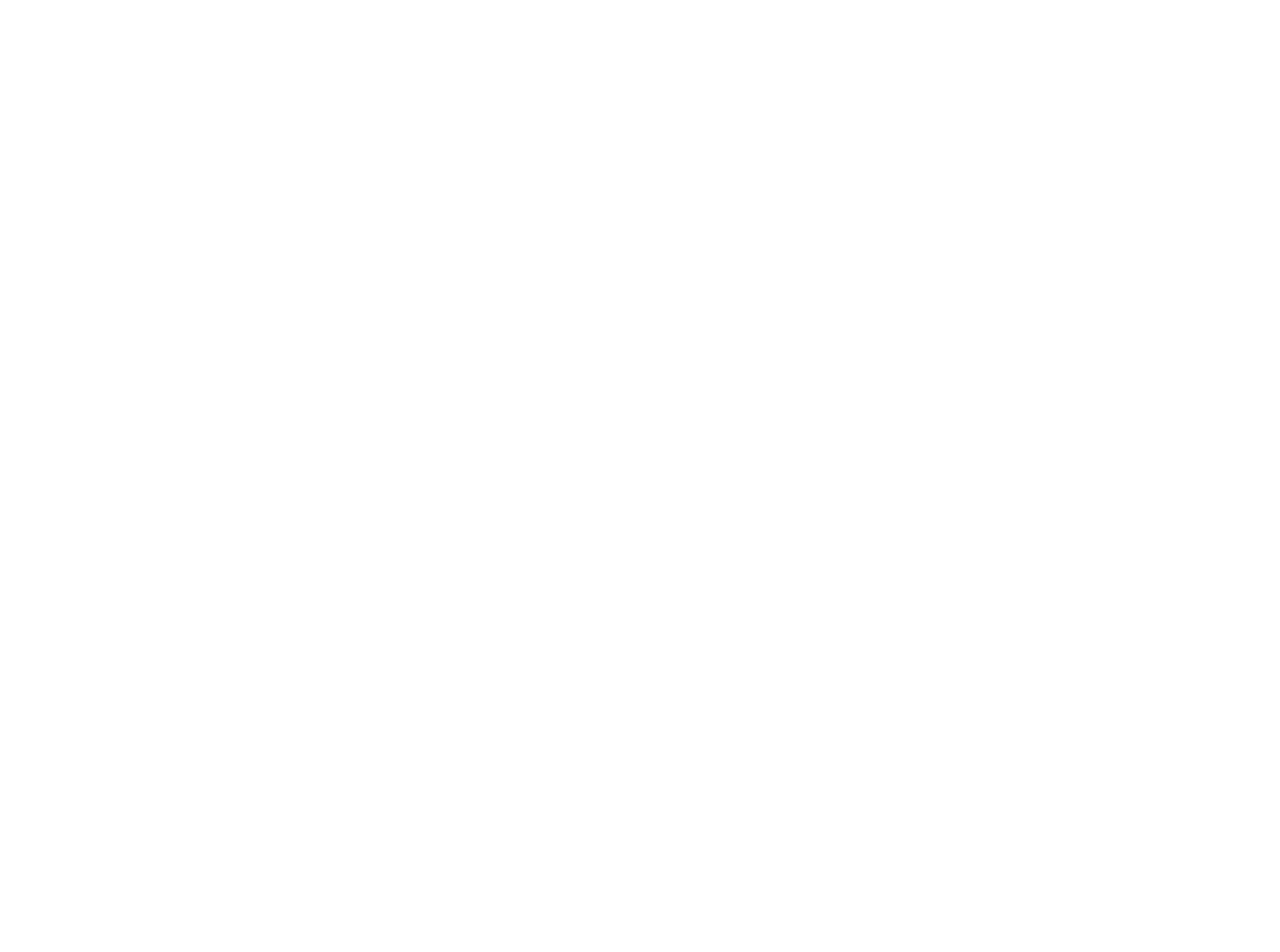
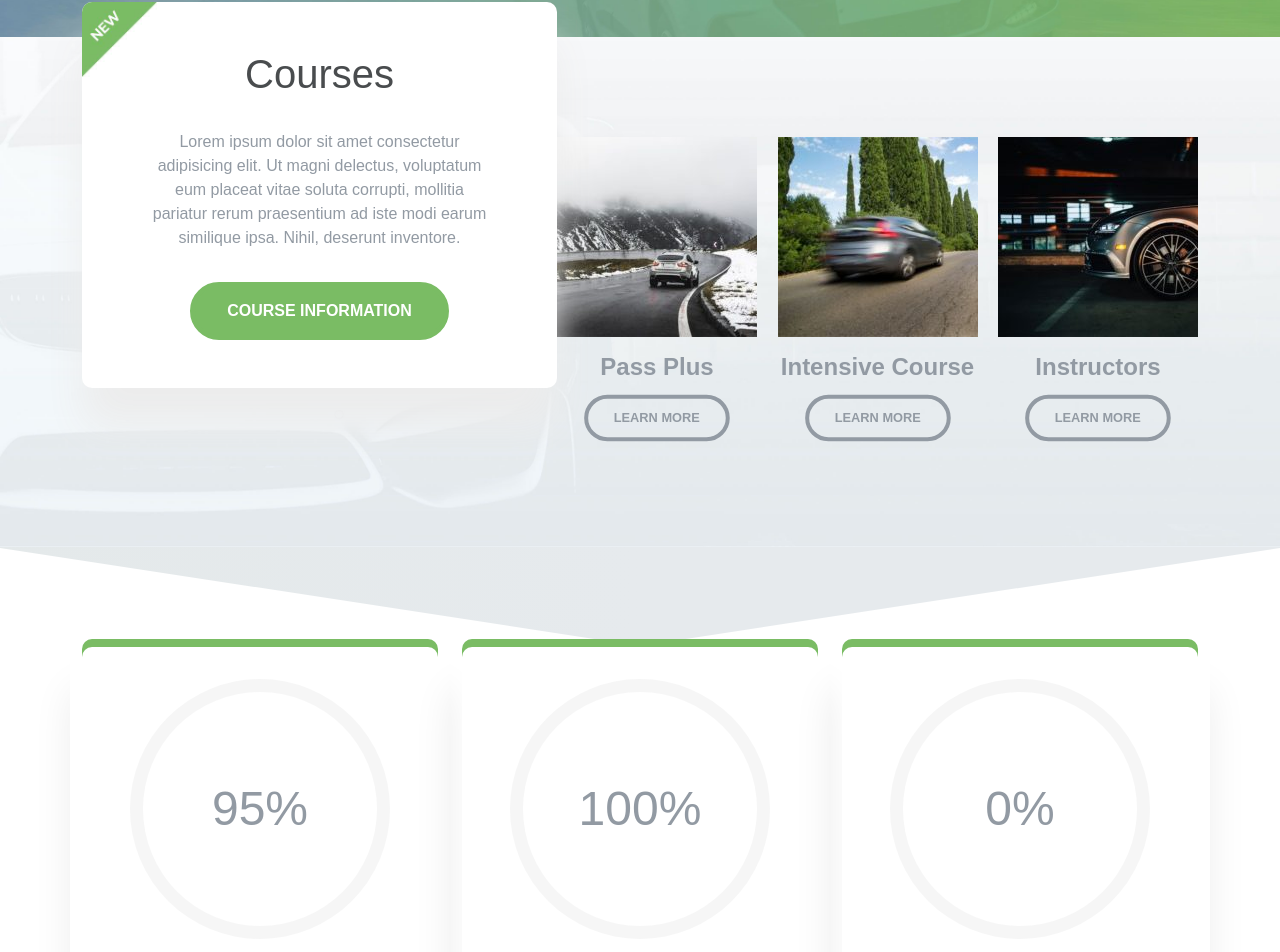
Before and after one commit to vincenzomercadante/proj-html-vuejs, a Vue app: page / in a window 1280 px wide. Shown: the part 1657-2609 px from the top of the page. Before the commit the page ends 1644 px from the top, so only its background shows below. Built offline with nearby package versions, Linux system fonts and the light colour scheme.

Commit message:
feat: add course & rate sections

```diff
--- a/src/components/AppButton.vue
+++ b/src/components/AppButton.vue
@@ -20,21 +20,33 @@
   display: inline-block;
   padding: 12px 2rem;
   border-radius: 30px;
-  border: 5px solid $primary-color;
   color: $secondary-color;
   text-align: center;
   text-decoration: none;
   text-transform: uppercase;
   font-weight: bold;
-  transition: background-color 0.3s ease-in-out;
+  transition: all 0.3s ease-in-out;
   cursor: pointer;
 
   &.primary {
     background-color: $primary-color;
+    border: 5px solid $primary-color;
+
+    &:hover {
+      box-shadow: 0px 0px 11px 5px #747474;
+    }
+  }
+
+  &.secondary {
+    color: $txt-color;
+    background-color: transparent;
+    border: 5px solid $txt-color;
+    transform: scale(0.8);
 
     &:hover {
       color: $primary-color;
       background-color: $secondary-color;
+      border-color: $primary-color;
     }
   }
 }
--- /dev/null
+++ b/src/components/AppCard.vue
@@ -0,0 +1,95 @@
+<script>
+import AppButton from "./AppButton.vue";
+
+export default {
+  components: { AppButton, AppButton },
+
+  props: {
+    card: Object,
+  },
+
+  computed: {},
+
+  methods: {
+    generateUrl(path) {
+      return new URL(path, import.meta.url).href;
+    },
+
+    progressValue(rate) {
+      return `linear-gradient(#7abc64 ${rate}%, #f6f6f6 0)`;
+    },
+  },
+};
+</script>
+
+<template>
+  <div :class="card.type">
+    <img
+      v-if="card.img"
+      :src="generateUrl(card.img)"
+      :alt="card.argument + 'image'"
+      class="mb-3"
+    />
+    <div v-else class="progress-bar" :style="progressValue(card.rate)">
+      <div class="progress">{{ card.rate }}%</div>
+    </div>
+    <h4>{{ card.title }}</h4>
+
+    <AppButton v-if="card.argument == 'course'" :button="card.button" />
+  </div>
+</template>
+
+<style lang="scss" scoped>
+@use "../styles/partials/mixins" as *;
+@use "../styles/partials/variables" as *;
+div {
+  @include center-vertically;
+  flex-direction: column;
+
+  &.small-card h4 {
+    color: $txt-color;
+    font-weight: bold;
+  }
+
+  progress {
+    border-radius: 50%;
+    aspect-ratio: 1;
+  }
+
+  &.normal-card {
+    padding: 2rem 3rem;
+    justify-content: center;
+    border-radius: 10px;
+    background-color: $secondary-color;
+    box-shadow: 0px -8px 0px 0px $primary-color;
+
+    .progress-bar {
+      position: relative;
+      @include center-vertically;
+      justify-content: center;
+      background: conic-gradient($primary-color 0, #f6f6f6 0);
+      width: 100%;
+      aspect-ratio: 1;
+      border-radius: 50%;
+      margin-bottom: 2rem;
+
+      .progress {
+        @include center-vertically;
+        justify-content: center;
+        position: absolute;
+        background-color: $secondary-color;
+        width: 90%;
+        height: 90%;
+        border-radius: 50%;
+        font-size: 3rem;
+        color: $txt-color;
+      }
+    }
+
+    h4 {
+      color: $txt-color;
+      font-size: 1.2rem;
+    }
+  }
+}
+</style>
--- a/src/components/AppMain.vue
+++ b/src/components/AppMain.vue
@@ -1,9 +1,13 @@
 <script>
 import AppButton from "./AppButton.vue";
+import AppCard from "./AppCard.vue";
+
+import { store } from "../store/store.js";
 
 export default {
   data() {
     return {
+      store,
       mainContent: {
         firstLessonButton: {
           text: "request a callback",
@@ -15,22 +19,17 @@
           href: "#",
           type: "primary",
         },
-        courseInformation: {
-          text: "learn more",
+        moreAboutUs: {
+          text: "more about us",
           href: "#",
-          type: "secondary",
-        },
-        moreAboutUs: {
-          text: "learn more",
-          href: "#",
-          type: "secondary",
+          type: "primary",
         },
         moreAboutUs: {
           text: "more from the blog",
           href: "#",
           type: "primary",
         },
-        moreAboutUs: {
+        subscribe: {
           text: "subscribe",
           href: "#",
           type: "primary",
@@ -38,7 +37,7 @@
       },
     };
   },
-  components: { AppButton },
+  components: { AppButton, AppCard },
 };
 </script>
 
@@ -69,7 +68,7 @@
           </div>
 
           <div class="col-6">
-            <div class="form-card">
+            <div class="card-custom form">
               <!-- title-card -->
               <h4>First Lesson Free</h4>
               <!-- title paragraph -->
@@ -133,6 +132,65 @@
         </div>
       </div>
     </section>
+
+    <!-- courses section -->
+    <section class="courses">
+      <div class="container">
+        <div class="row">
+          <div class="col-5">
+            <div class="card-custom course">
+              <div class="card-content">
+                <figure>
+                  <img src="../assets/img/new-corner.jpg" alt="" />
+                </figure>
+                <h3 class="section-title">Courses</h3>
+                <p>
+                  Lorem ipsum dolor sit amet consectetur adipisicing elit. Ut
+                  magni delectus, voluptatum eum placeat vitae soluta corrupti,
+                  mollitia pariatur rerum praesentium ad iste modi earum
+                  similique ipsa. Nihil, deserunt inventore.
+                </p>
+                <!-- button -->
+                <AppButton :button="mainContent.courseInformation" />
+              </div>
+            </div>
+          </div>
+
+          <div class="col-7">
+            <AppCard v-for="card in store.mainCard.courseCards" :card="card" />
+          </div>
+        </div>
+      </div>
+    </section>
+    <svg
+      class="fusion-big-triangle-candy"
+      xmlns="http://www.w3.org/2000/svg"
+      id="triangle1"
+      version="1.1"
+      width="100%"
+      height="100"
+      viewBox="0 0 100 100"
+      preserveAspectRatio="none"
+    >
+      <path d="M-1 -1 L50 99 L101 -1 Z"></path>
+      <defs>
+        <linearGradient id="Gradient1">
+          <stop class="stop1" offset="0%" />
+          <stop class="stop2" offset="50%" />
+        </linearGradient>
+      </defs>
+    </svg>
+
+    <!-- rating -->
+    <section class="rating">
+      <div class="container">
+        <div class="row">
+          <div class="col-4" v-for="card in store.mainCard.ratingCards">
+            <AppCard :card="card" />
+          </div>
+        </div>
+      </div>
+    </section>
   </main>
 </template>
 
@@ -153,6 +211,13 @@
     font-size: 2.5rem;
     margin-bottom: 2rem;
   }
+  .card-custom {
+    position: absolute;
+    top: -35px;
+    border-radius: 10px;
+    background-color: $secondary-color;
+    box-shadow: $card-box-shadow;
+  }
 
   // first lesson sessione
   .first-lesson {
@@ -163,17 +228,12 @@
       font-size: 1.5rem;
     }
 
-    .form-card {
+    .form {
       margin-left: 70px;
-      padding: 3rem 2rem;
-      position: absolute;
-      top: -50px;
       display: flex;
       flex-direction: column;
       align-items: center;
-      border-radius: 10px;
-      background-color: $secondary-color;
-      box-shadow: 0px 50px 40px -2px #ececec;
+      padding: 3rem 2rem;
 
       h4 {
         color: $primary-color;
@@ -197,13 +257,14 @@
       }
     }
   }
+}
 // start now section
 .start-now {
   background-image: url(../assets/img/backgrounds/horizontal-cta-background.jpg);
   background-size: cover;
   color: $secondary-color;
   .container {
-      padding: 50px 0;
+    padding: 50px 0 100px 0;
     font-weight: bold;
 
     h2 {
@@ -219,5 +280,62 @@
     }
   }
 }
+
+// courses section
+.courses {
+  padding: 100px 0 100px 0;
+  position: relative;
+  background-image: url("../assets/img/backgrounds/promise-background.jpg");
+  background-size: cover;
+  background-position: bottom;
+
+  .col-7 {
+    display: flex;
+    justify-content: space-between;
+  }
+  .course {
+    width: 475px;
+
+    .card-content {
+      position: relative;
+      text-align: center;
+      padding: 3rem 2rem;
+
+      p {
+        padding: 0 2rem;
+      }
+
+      figure {
+        position: absolute;
+        top: 0;
+        left: 0;
+        width: 75px;
+        border-top-left-radius: 10px;
+        overflow: hidden;
+
+        img {
+          width: 100%;
+        }
+      }
+    }
+  }
+}
+#triangle1 {
+  fill: url(#Gradient1);
+}
+.stop1 {
+  stop-color: #e4e9ea;
+}
+.stop2 {
+  stop-color: #e6eaed;
+}
+
+.rating {
+  position: relative;
+
+  .col-4 {
+    border-radius: 10px;
+    box-shadow: $card-box-shadow;
+  }
 }
 </style>
--- /dev/null
+++ b/src/store/store.js
@@ -0,0 +1,50 @@
+import { reactive } from "vue";
+
+export const store = reactive({
+  mainCard: {
+    courseCards: [
+      {
+        type: "small-card",
+        argument: "course",
+        img: "../assets/img/course-intensive-200x200.jpg",
+        title: "Pass Plus",
+        button: { text: "learn more", href: "#", type: "secondary" },
+      },
+      {
+        type: "small-card",
+        argument: "course",
+        img: "../assets/img/courses-passplus-200x200.jpg",
+        title: "Intensive Course",
+        button: { text: "learn more", href: "#", type: "secondary" },
+      },
+      {
+        type: "small-card",
+        argument: "course",
+        img: "../assets/img/courses-instructor-200x200.jpg",
+        title: "Instructors",
+        button: { text: "learn more", href: "#", type: "secondary" },
+      },
+    ],
+
+    ratingCards: [
+      {
+        type: "normal-card",
+        argument: "rate",
+        rate: 95,
+        title: "PASS RATE",
+      },
+      {
+        type: "normal-card",
+        argument: "rate",
+        rate: 100,
+        title: "REFERRAL RATE",
+      },
+      {
+        type: "normal-card",
+        argument: "rate",
+        rate: 0,
+        title: "ACCIDENT RATE",
+      },
+    ],
+  },
+});
--- a/src/styles/partials/_variables.scss
+++ b/src/styles/partials/_variables.scss
@@ -8,3 +8,5 @@
 
 $input-bg: #f7f7f7;
 $input-color: #c0b8b1;
+
+$card-box-shadow: 0px 40px 40px -2px #ececec;
```
Lines whose indentation alone changed are shown as unchanged.
